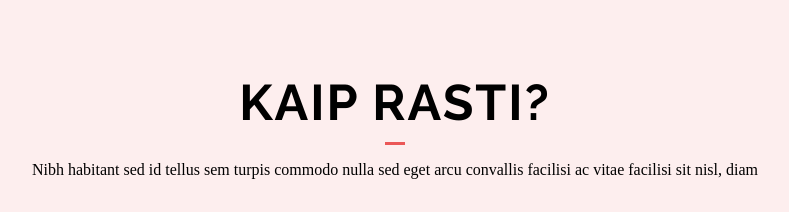
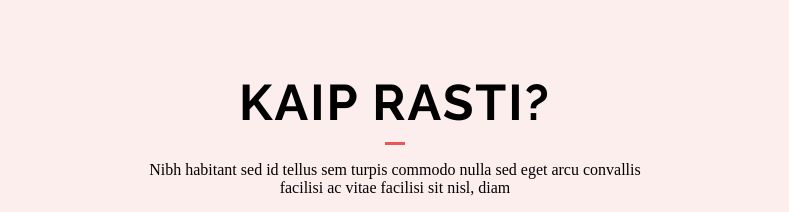
Before and after one commit to sakalauskej-crypto/Uzduotis--festivalis, a plain HTML site: page festivalis/festivalis/index.html in a window 1280 px wide. Shown: the part 3870-4082 px from the top of the page, without its empty margins (245-1034 px from the left). Drawn offline with nearby package versions, Linux system fonts and the light colour scheme; grey boxes are pictures that could not be loaded.

Commit message:
Update styles.css

```diff
--- a/festivalis/festivalis/styles.css
+++ b/festivalis/festivalis/styles.css
@@ -275,6 +275,10 @@ nav {
   align-items: center;
   padding: 20px;
 }
+.map-title p {
+    width: 70%;
+    text-align: center;
+}
 .map {
   width: 800px;
   height: 200px;
@@ -432,4 +436,6 @@ font-size: 58px;
     .text-main p {
         padding: 30px;
     }
+   .map {
+     width:100%
  }
```
